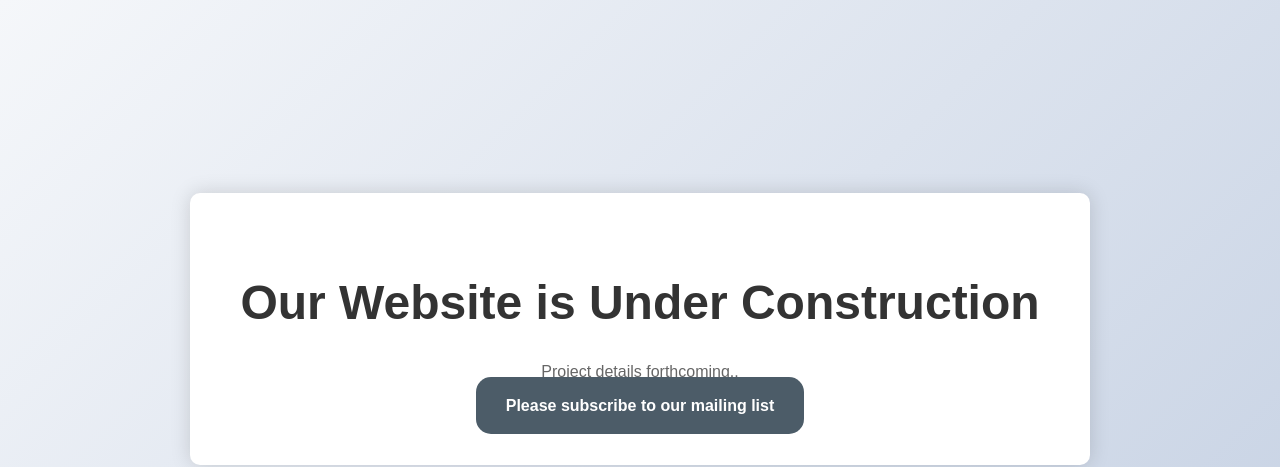
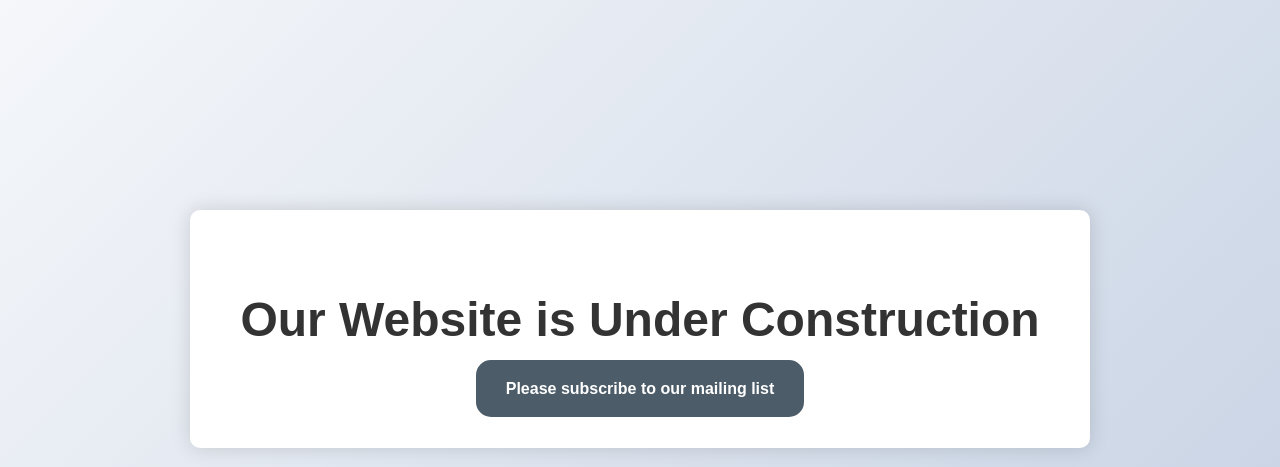
Before and after one commit to raymondscopiclabs/raymondscopiclabs.github.io, a plain HTML site: page index.html in a window 1280 px wide. Shown: the top 467 px of the page. Drawn offline with Linux system fonts and the light colour scheme.

Commit message:
Update index.html

```diff
--- a/index.html
+++ b/index.html
@@ -57,7 +57,6 @@
 <body>
     <div class="container">
         <h1>Our Website is Under Construction</h1>
-        <p>Project details forthcoming..</p>
         <a href="#" class="coming-soon">Please subscribe to our mailing list</a>
     </div>
     <img src="scopic_logo.png" alt="Project by Scopic_Labs">
```
